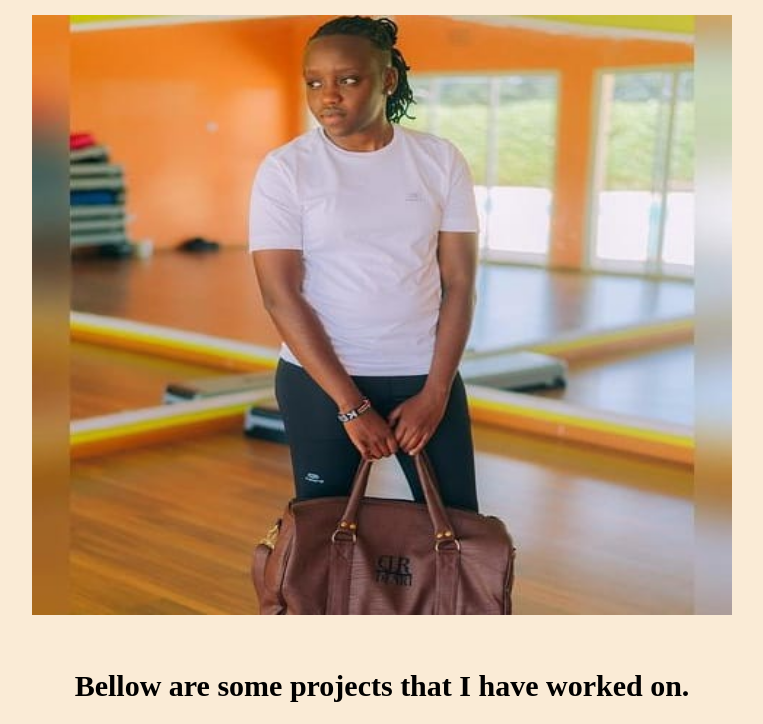
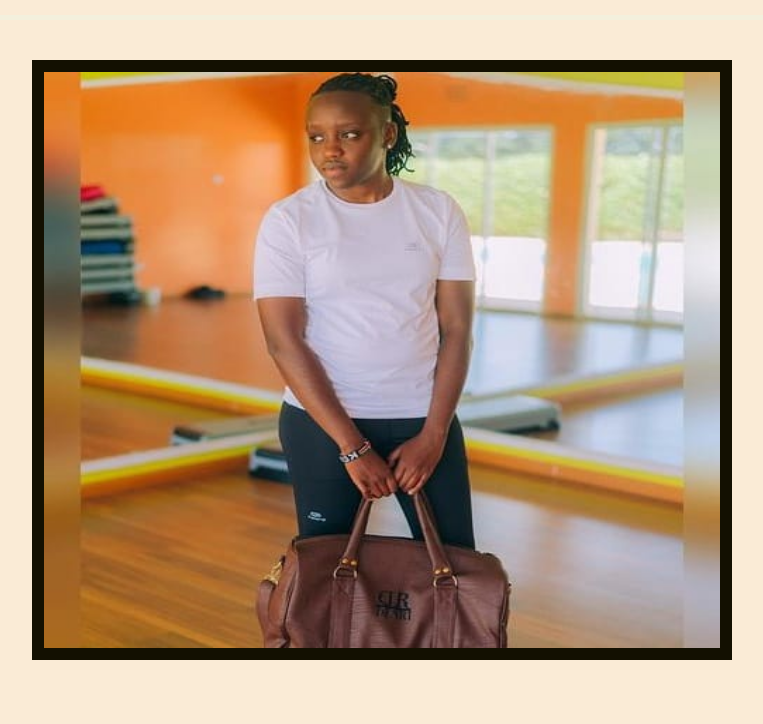
Before and after one commit to SMetto20/my-first-IP, a plain HTML site: page index.html in a window 1280 px wide. Shown: the part 76-800 px from the top of the page, without its empty margins (258-1021 px from the left). Drawn offline with Linux system fonts and the light colour scheme.

Commit message:
st-adds border box

```diff
--- a/css/style.css
+++ b/css/style.css
@@ -18,6 +18,8 @@ Img {
     display: block;
     margin-left: auto;
     margin-right: auto;
+    border:12px solid rgb(19, 16, 1);
+
 }
 
 h2 {
@@ -54,3 +56,9 @@ body { background-image:url(../images/cream1.jpg);
     background-repeat: no-repeat;
     background-size: cover;
     }
+
+.parent-container{
+        border:5px solid rgb(243, 240, 221);
+        padding:5vh ;
+        width: 100;
+    }
--- a/index.html
+++ b/index.html
@@ -12,10 +12,10 @@
 <body>
     </br></br>
     <h1> I am <em>Sandra Metto</em></h1></br>
-    <div class="parent-cointainer"></div>
+    <div class="parent-container">
     <img src="images/megym.jpg" alt="a picture of me"></br></br></br>
     </div>
-    <h2 class="different">Bellow are some projects that I have worked on.</h2></br></br>
+    </br></br><h2 class="different">Bellow are some projects that I have worked on.</h2></br></br>
     <div class="one">
         <ol>
             <li> <a href="https://found.byspotify.com/"> Found by spotify </a></li></br>
```
